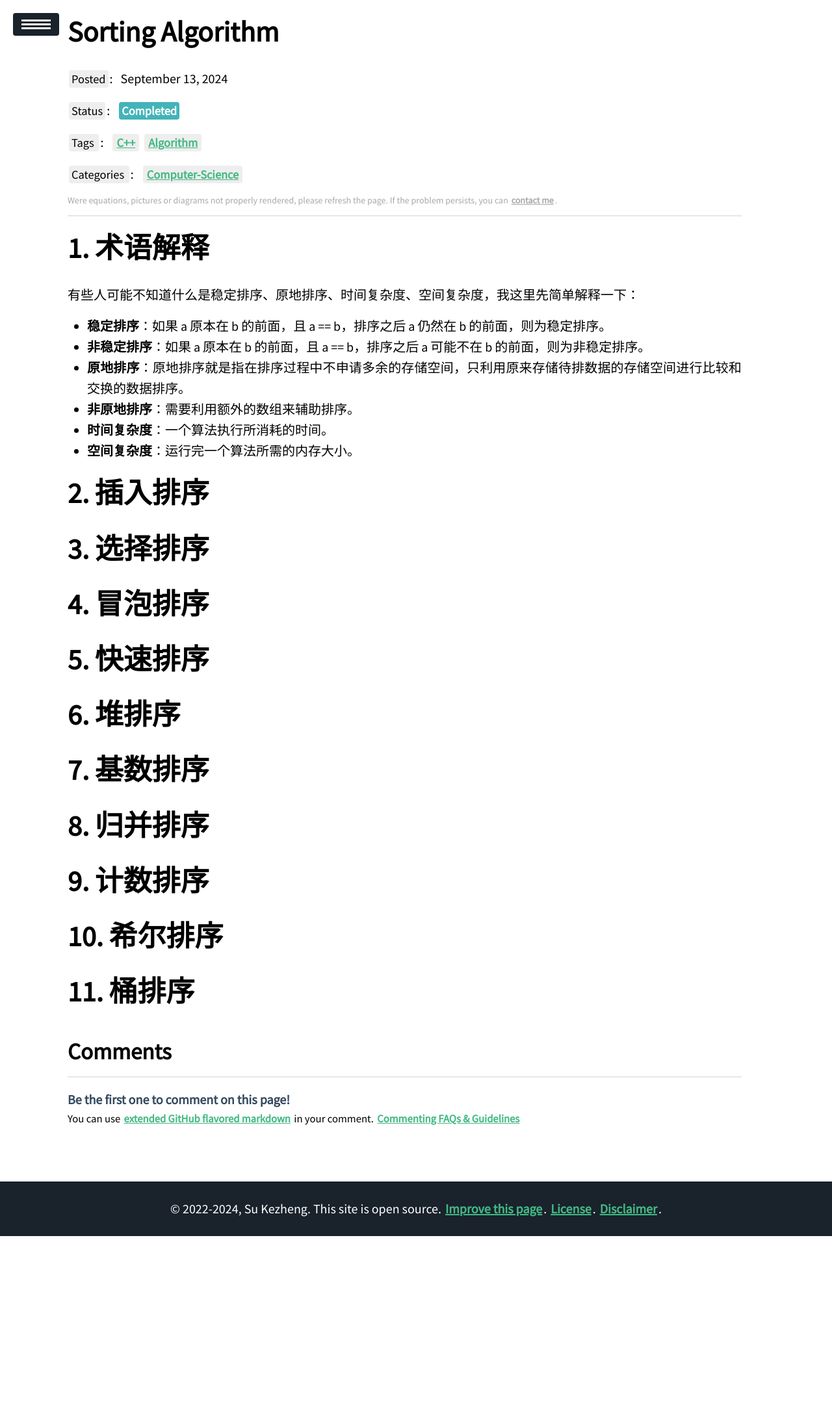
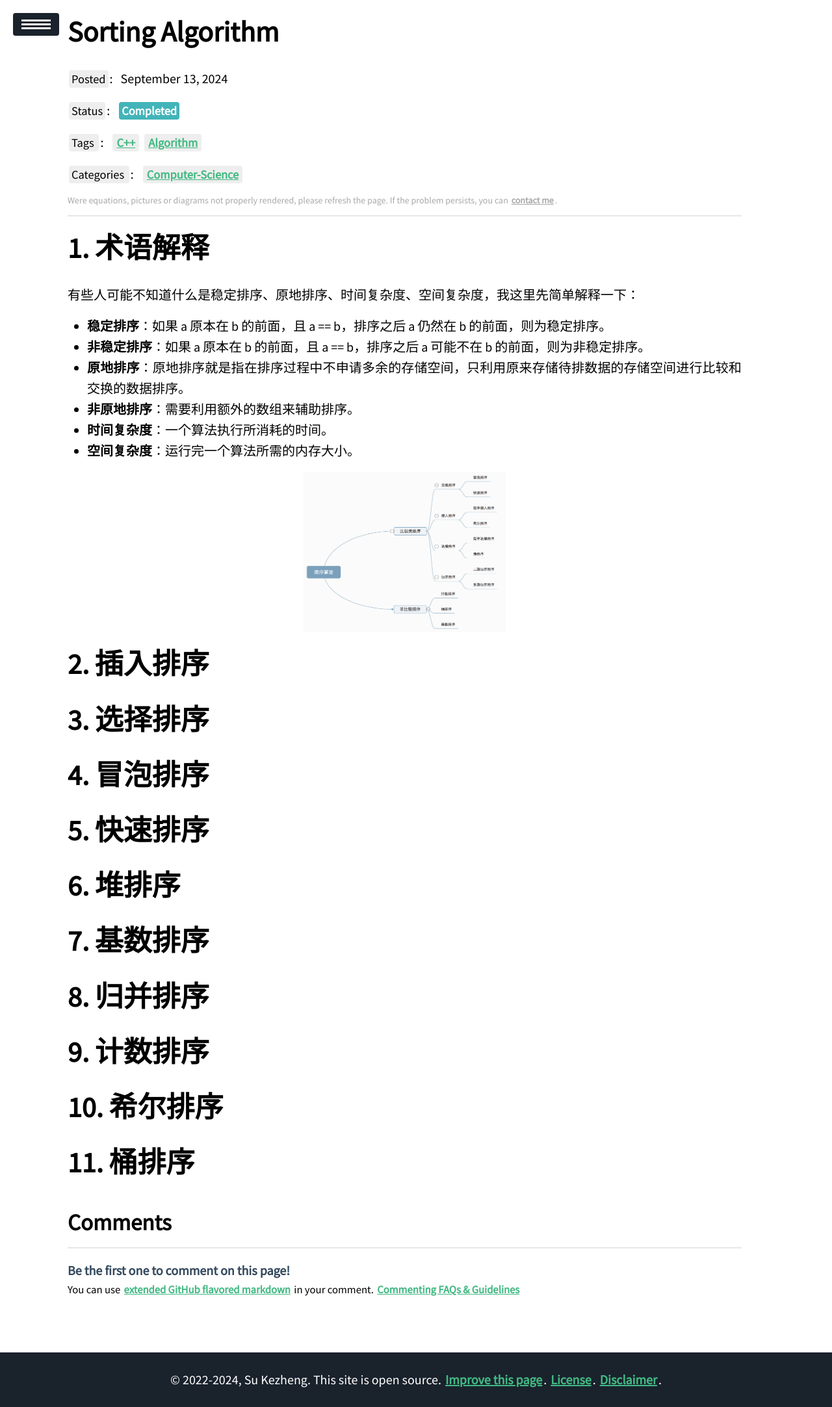
Before and after one commit to ssskz/ssskz.github.io, a Jekyll site: the page built from _posts/2024-9-13-Sorting-Algorithm.md, in a window 1280 px wide. Shown: the whole page at 65% size. Built offline with Jekyll 4.4.1, drawn with Linux system fonts in a browser that asks for light colours; our own code applies the rules of GitHub Pages for plain Markdown files; a script that is not in the unit is left out; before the commit the page ends 1902 px from its top, so only the background shows below that.

Commit message:
1
Signed-off-by: ssskz <12497590+ssskz@user.noreply.gitee.com>

```diff
--- a/_posts/2024-9-13-Sorting-Algorithm.md
+++ b/_posts/2024-9-13-Sorting-Algorithm.md
@@ -19,6 +19,8 @@
 - **时间复杂度**：一个算法执行所消耗的时间。
 - **空间复杂度**：运行完一个算法所需的内存大小。
 
+<img src="https://ssskz.github.io/materials/Sorting/sorting.png" width="30%">
+
 # 插入排序
 
 # 选择排序
```
